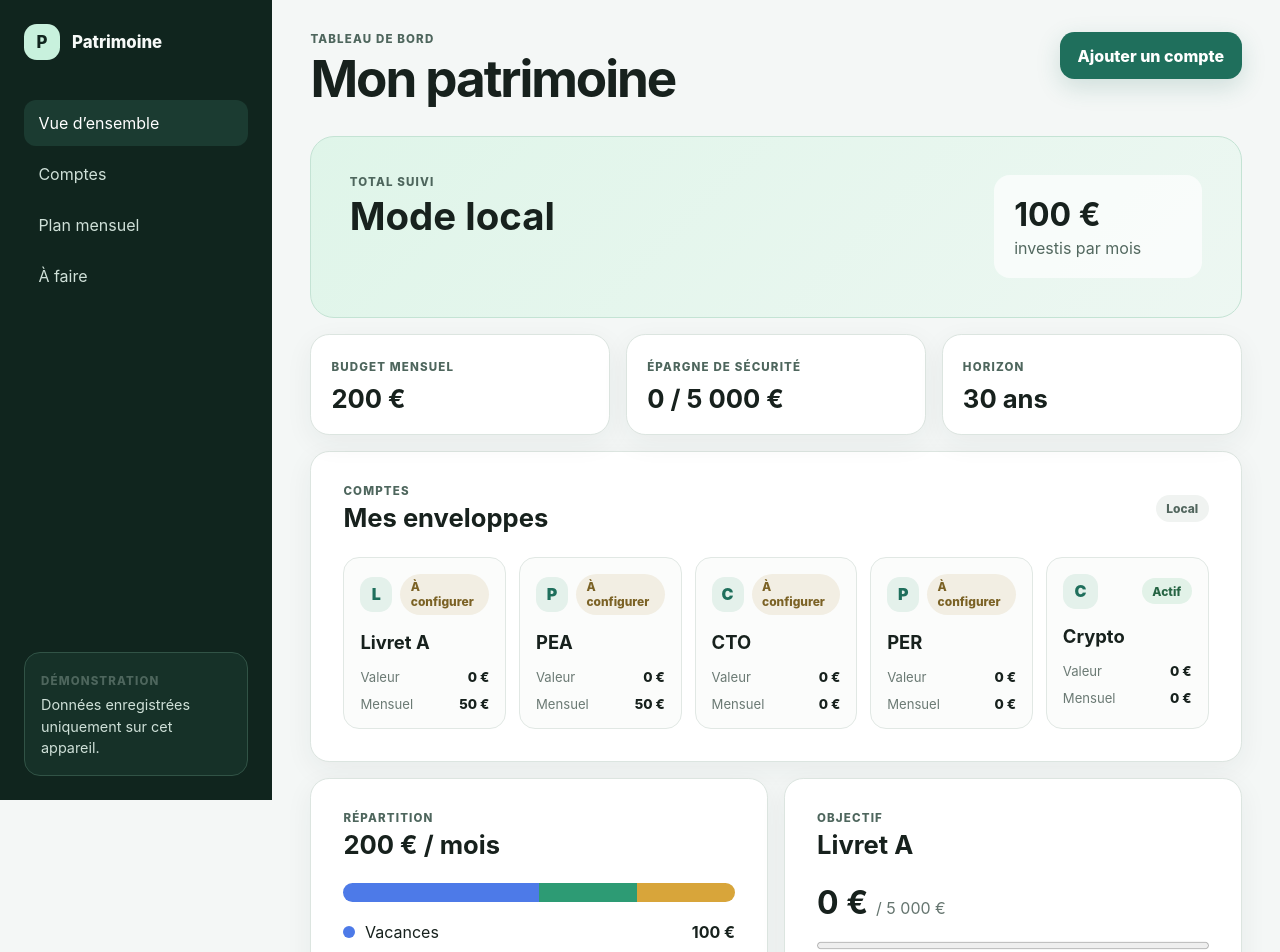
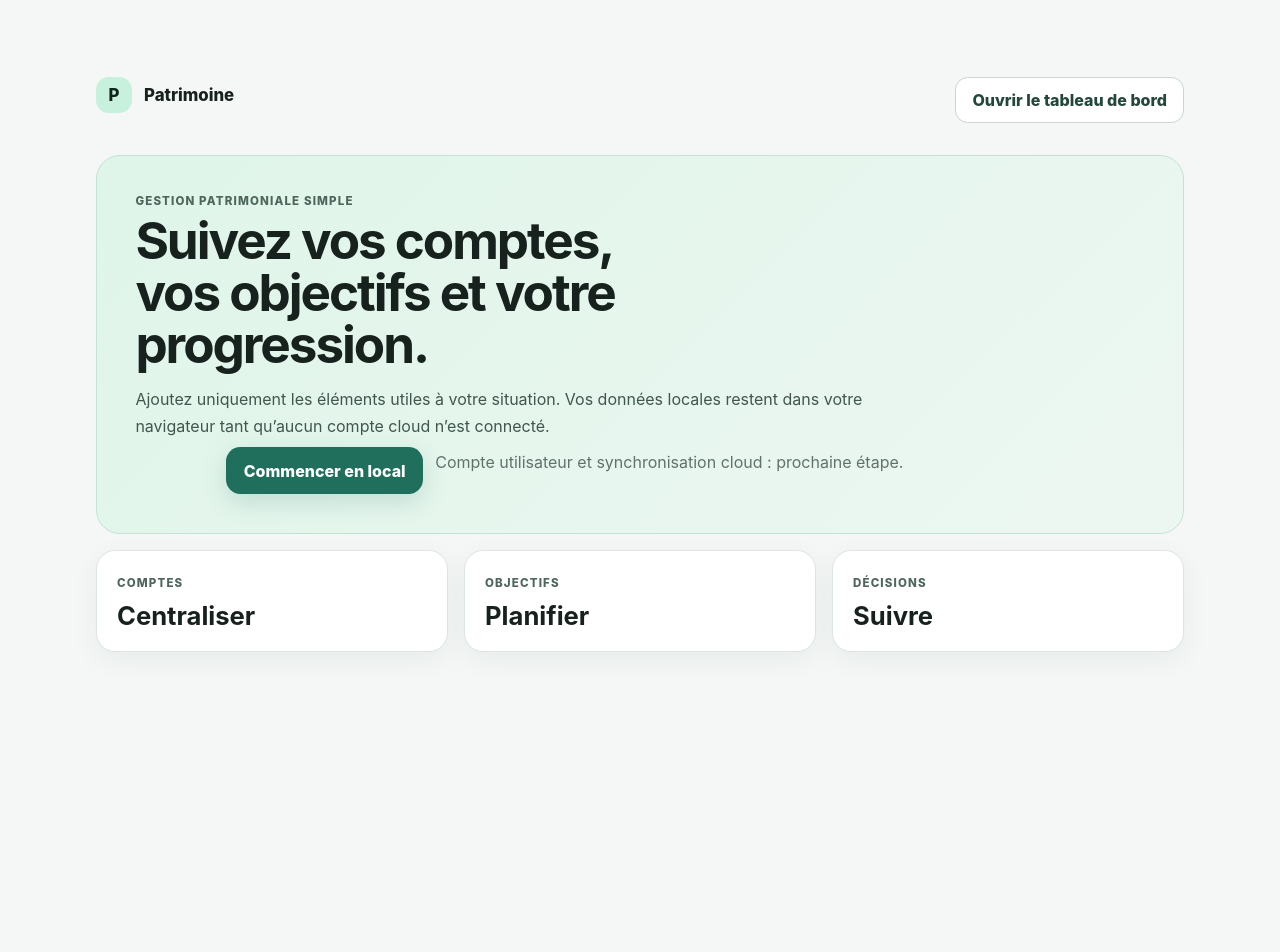
Before and after one commit to Owarino777/Patrimoine, a Next.js app: page / in a window 1280 px wide. Shown: the top 952 px of the page. After the commit the page ends 800 px from the top, so only its background shows below. Built offline with nearby package versions, Linux system fonts and the light colour scheme.

Commit message:
feat(app): add neutral public landing page

```diff
--- a/src/app/page.tsx
+++ b/src/app/page.tsx
@@ -1,100 +1,33 @@
 import Link from "next/link";
-import { monthlyPlan, nextActions } from "./dashboard-demo";
-import { DemoAccountGrid } from "./demo-account-grid";
-
-const euro = new Intl.NumberFormat("fr-FR", {
-  style: "currency",
-  currency: "EUR",
-  maximumFractionDigits: 0,
-});
 
 export default function HomePage() {
-  const monthlyTotal = monthlyPlan.reduce((total, item) => total + item.amount, 0);
-
   return (
-    <div className="app-shell">
-      <aside className="sidebar" aria-label="Navigation principale">
-        <a className="brand" href="#top" aria-label="Patrimoine, accueil">
+    <main id="main-content" className="form-page landing-page" tabIndex={-1}>
+      <header className="form-page-header">
+        <Link className="brand" href="/" aria-label="Patrimoine, accueil">
           <span className="brand-mark" aria-hidden="true">P</span>
           <span>Patrimoine</span>
-        </a>
-
-        <nav>
-          <ul className="nav-list">
-            <li><a aria-current="page" href="#overview">Vue d’ensemble</a></li>
-            <li><a href="#accounts">Comptes</a></li>
-            <li><a href="#allocation">Plan mensuel</a></li>
-            <li><a href="#actions">À faire</a></li>
-          </ul>
-        </nav>
-
-        <div className="sidebar-note">
-          <span className="eyebrow">Démonstration</span>
-          <p>Données enregistrées uniquement sur cet appareil.</p>
-        </div>
-      </aside>
-
-      <main id="main-content" className="dashboard" tabIndex={-1}>
-        <header id="top" className="topbar">
-          <div>
-            <p className="eyebrow">Tableau de bord</p>
-            <h1>Mon patrimoine</h1>
-          </div>
-          <Link className="primary-button" href="/accounts/new">Ajouter un compte</Link>
+        </Link>
+        <Link className="secondary-link" href="/dashboard">Ouvrir le tableau de bord</Link>
       </header>
 
-        <section id="overview" aria-labelledby="overview-title" className="hero-card">
+      <section className="hero-card landing-hero" aria-labelledby="landing-title">
         <div>
-            <p className="eyebrow">Total suivi</p>
-            <h2 id="overview-title">Mode local</h2>
+          <p className="eyebrow">Gestion patrimoniale simple</p>
+          <h1 id="landing-title">Suivez vos comptes, vos objectifs et votre progression.</h1>
+          <p className="hero-copy">Ajoutez uniquement les éléments utiles à votre situation. Vos données locales restent dans votre navigateur tant qu’aucun compte cloud n’est connecté.</p>
+          <div className="form-actions landing-actions">
+            <Link className="primary-button" href="/dashboard">Commencer en local</Link>
+            <span className="field-help">Compte utilisateur et synchronisation cloud : prochaine étape.</span>
           </div>
-          <div className="hero-stat">
-            <strong>100 €</strong>
-            <span>investis par mois</span>
         </div>
       </section>
 
-        <section className="metrics-grid" aria-label="Indicateurs principaux">
-          <article className="metric-card"><span className="eyebrow">Budget mensuel</span><strong>{euro.format(monthlyTotal)}</strong></article>
-          <article className="metric-card"><span className="eyebrow">Épargne de sécurité</span><strong>0 / 5 000 €</strong></article>
-          <article className="metric-card"><span className="eyebrow">Horizon</span><strong>30 ans</strong></article>
-        </section>
-
-        <section id="accounts" aria-labelledby="accounts-title" className="section-card">
-          <div className="section-heading">
-            <div><p className="eyebrow">Comptes</p><h2 id="accounts-title">Mes enveloppes</h2></div>
-            <span className="demo-badge">Local</span>
-          </div>
-          <DemoAccountGrid />
-        </section>
-
-        <div className="two-column-grid">
-          <section id="allocation" aria-labelledby="allocation-title" className="section-card">
-            <div className="section-heading"><div><p className="eyebrow">Répartition</p><h2 id="allocation-title">200 € / mois</h2></div></div>
-            <div className="allocation-bar" role="img" aria-label="50 pour cent vacances, 25 pour cent Livret A, 25 pour cent PEA">
-              <span className="allocation-segment segment-vacances" style={{ width: "50%" }} />
-              <span className="allocation-segment segment-livret" style={{ width: "25%" }} />
-              <span className="allocation-segment segment-pea" style={{ width: "25%" }} />
-            </div>
-            <ul className="legend-list">
-              {monthlyPlan.map((item) => <li key={item.label}><span><span className={`legend-dot legend-${item.label.toLowerCase().replace(" ", "-")}`} aria-hidden="true" />{item.label}</span><strong>{euro.format(item.amount)}</strong></li>)}
-            </ul>
-          </section>
-
-          <section aria-labelledby="goal-title" className="section-card">
-            <div className="section-heading"><div><p className="eyebrow">Objectif</p><h2 id="goal-title">Livret A</h2></div></div>
-            <div className="goal-amount"><strong>0 €</strong><span>/ 5 000 €</span></div>
-            <progress value="0" max="5000">0 %</progress>
-          </section>
-        </div>
-
-        <section id="actions" aria-labelledby="actions-title" className="section-card">
-          <div className="section-heading"><div><p className="eyebrow">Priorités</p><h2 id="actions-title">À faire</h2></div></div>
-          <ol className="action-list">
-            {nextActions.slice(0, 3).map((action, index) => <li key={action}><span aria-hidden="true">{index + 1}</span><p>{action}</p>{index < 2 ? <Link href="/accounts/new">Ouvrir</Link> : <button type="button">Ouvrir</button>}</li>)}
-          </ol>
+      <section className="metrics-grid" aria-label="Fonctionnalités principales">
+        <article className="metric-card"><span className="eyebrow">Comptes</span><strong>Centraliser</strong></article>
+        <article className="metric-card"><span className="eyebrow">Objectifs</span><strong>Planifier</strong></article>
+        <article className="metric-card"><span className="eyebrow">Décisions</span><strong>Suivre</strong></article>
       </section>
     </main>
-    </div>
   );
 }
```
Lines whose indentation alone changed are shown as unchanged.
